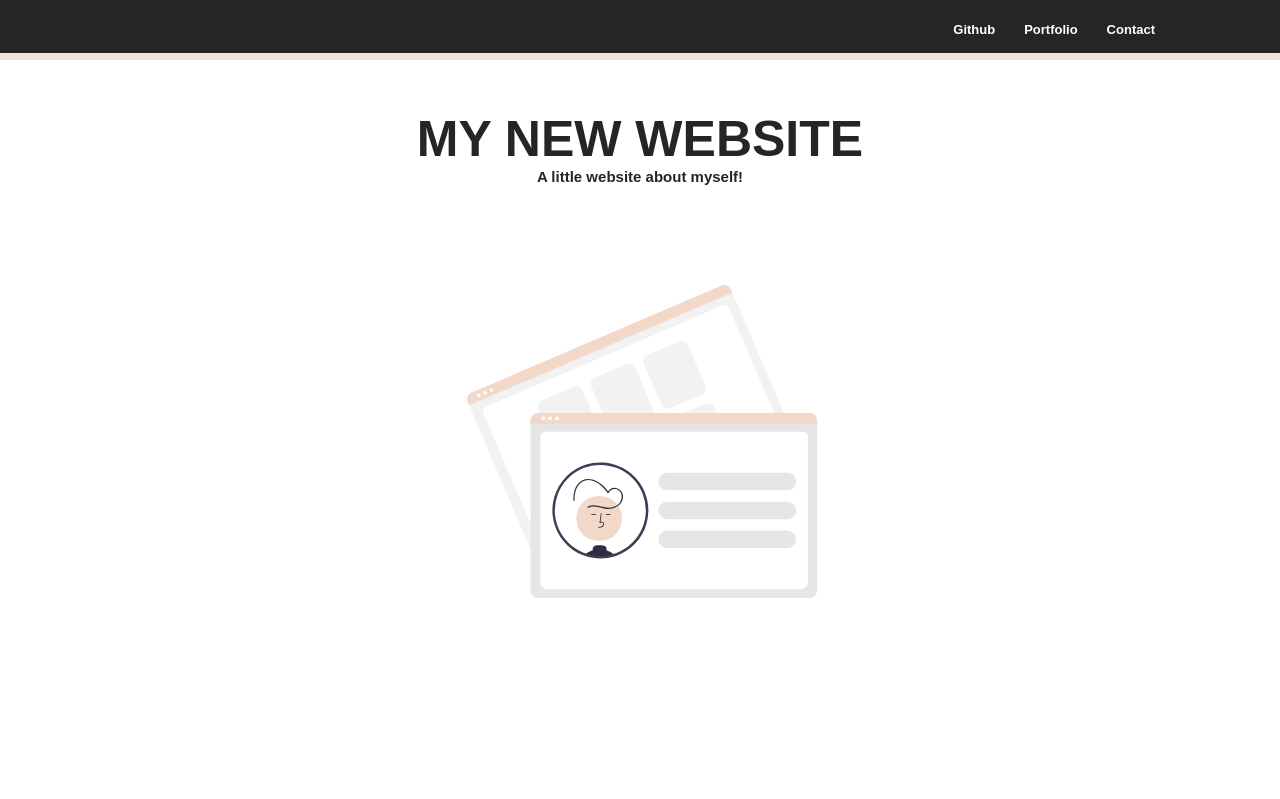
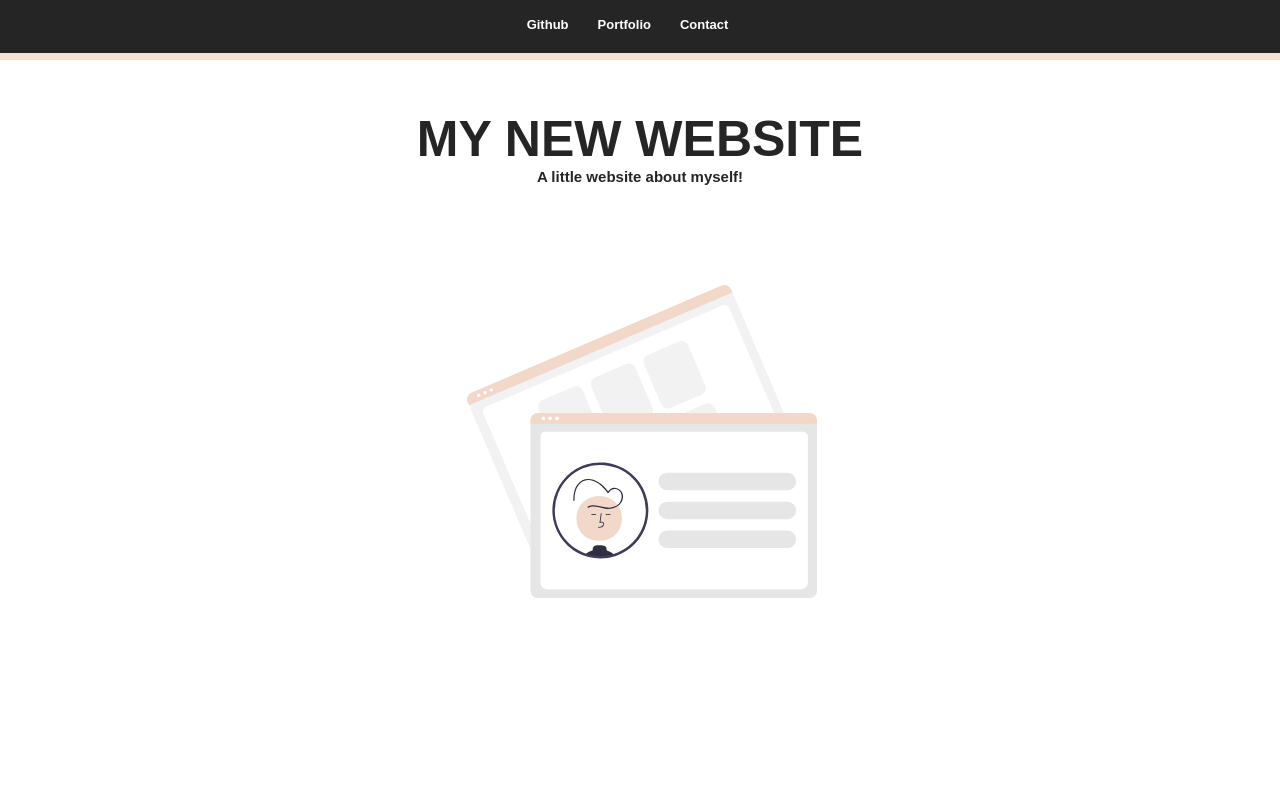
Before and after one commit to Punkinut/portfolio-page, a plain HTML site: page index.html in a window 1280 px wide. Shown: the top 799 px of the page. Drawn offline with Linux system fonts and the light colour scheme; a web font is replaced by a local one.

Commit message:
Put the nav in the center

```diff
--- a/style.css
+++ b/style.css
@@ -12,9 +12,10 @@ nav {
 }
 
 nav ul {
-    position: absolute;
-    right: 100px;
-    top: 20px;
+    margin: 0 auto;
+    text-align: center;
+    height: 50px;
+    padding-top: 15px;
 }
 
 nav li {
```
Also changed, not shown: 1 other file.
